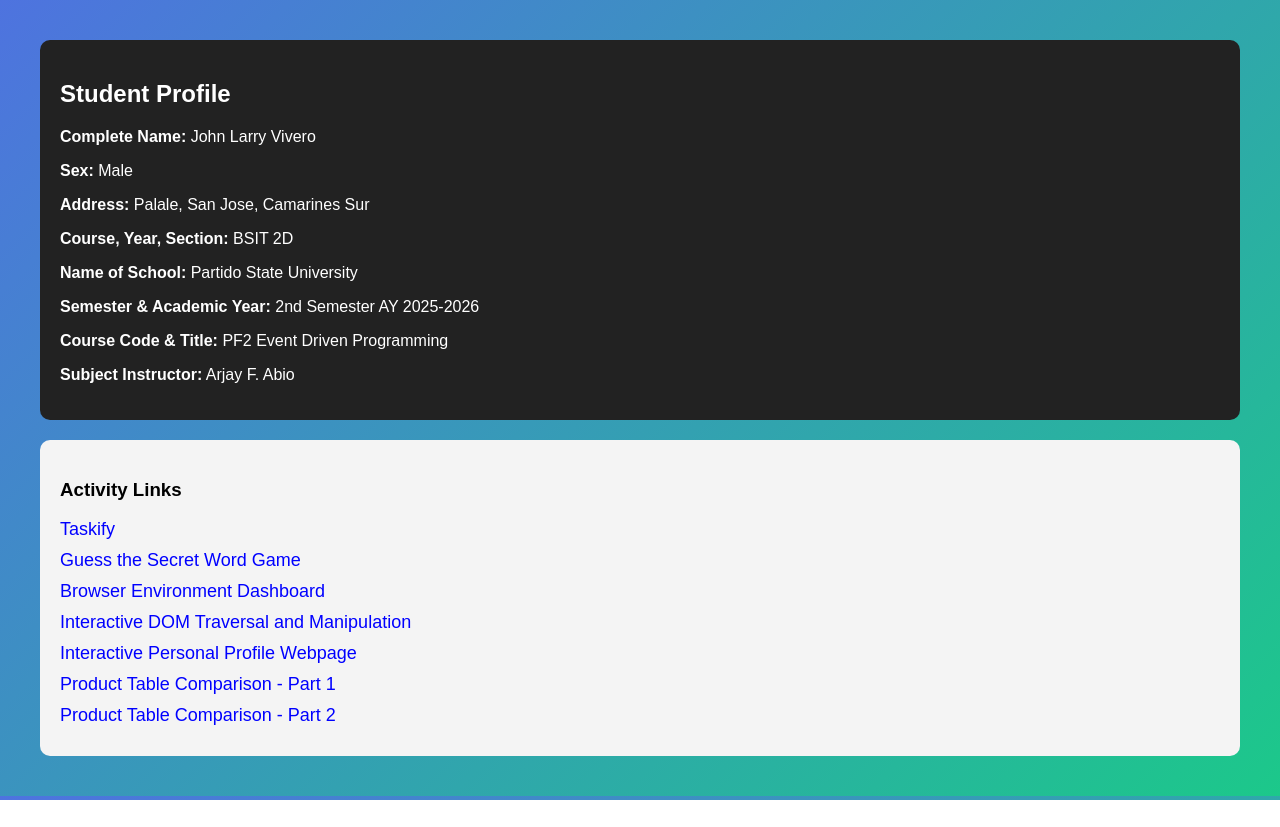
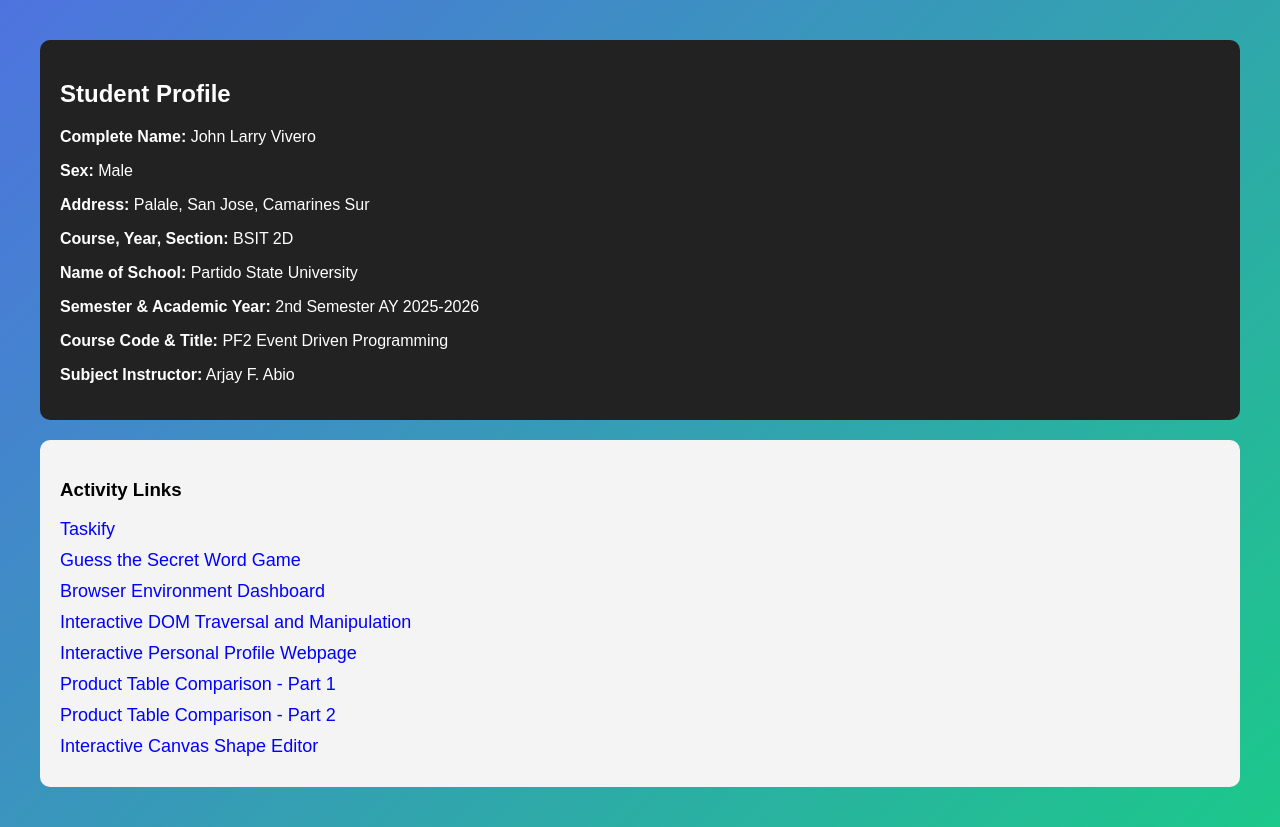
Before and after one commit to jlvivero514pbox-prog/browser_environment_dashboard, a plain HTML site: page index.html in a window 1280 px wide. Before the commit the page ends 800 px from the top, so only its background shows below. Drawn offline with Linux system fonts and the light colour scheme.

Commit message:
Update index.html

```diff
--- a/index.html
+++ b/index.html
@@ -85,6 +85,11 @@
         Product Table Comparison - Part 2
     </a>
 
+     <a https://interactive-canvas-shape.vercel.app/">
+        Interactive Canvas Shape Editor
+    </a>
+
+
 </div>
 
 </body>
```
